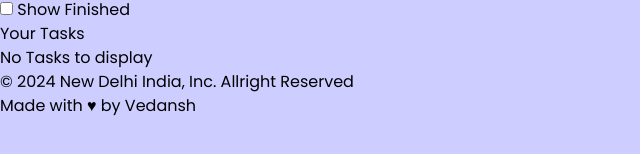
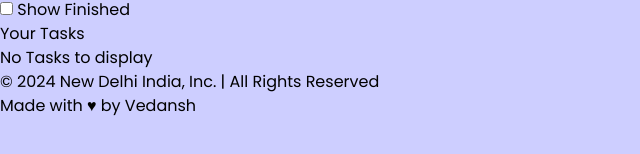
Before and after one commit to vedansh302/TodoList_App, a React (Vite) app: page / in a window 1280 px wide. Shown: the part 146-300 px from the top of the page, without its empty margins (0-640 px from the left). Built offline with nearby package versions, Linux system fonts and the light colour scheme; a web font is replaced by a local one.

Commit message:
updated footer

```diff
--- a/src/components/Footer.jsx
+++ b/src/components/Footer.jsx
@@ -3,7 +3,7 @@ import React from 'react'
 const Footer = () => {
   return (
     <div className='bg-gray-900 text-white text-center bottom-0 fixed w-full'>
-      <p>&#169; 2024 New Delhi India, Inc. Allright Reserved</p>
+      <p>&#169; 2024 New Delhi India, Inc. | All Rights Reserved</p>
       <p>Made with &#9829; by Vedansh</p>
     </div>
   )
```
